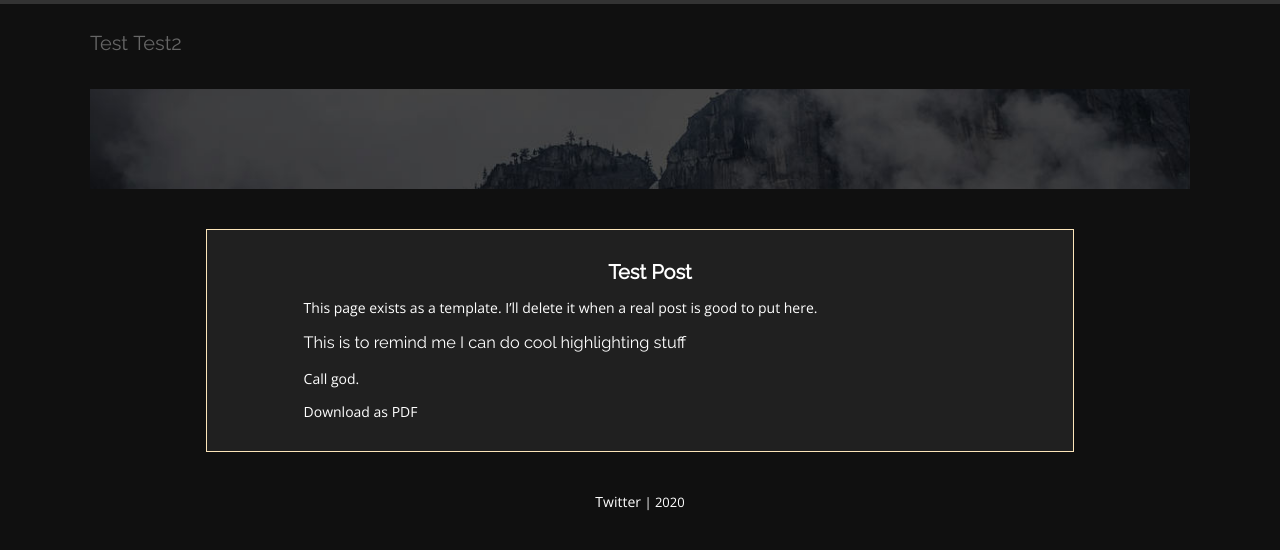
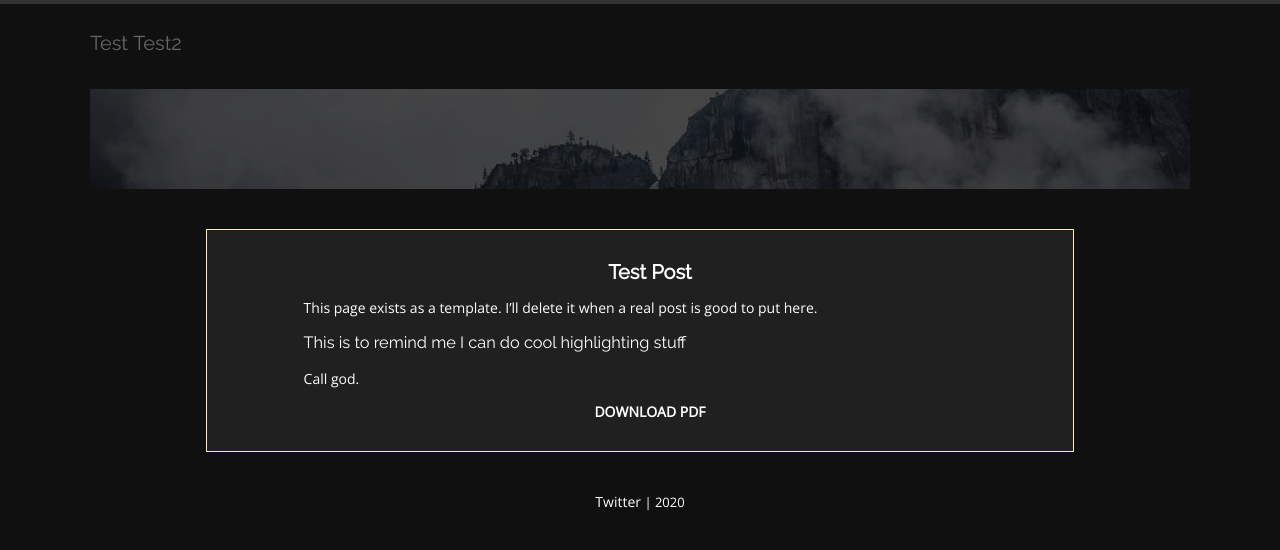
Before and after one commit to Blake-Cash/writing-site, a Jekyll site: the page built from _posts/2015-12-14-post1.md, in a window 1280 px wide. Shown: the top 550 px of the page. Built offline with Jekyll 4.4.1, drawn with Linux system fonts in a browser that asks for light colours; some web fonts are replaced.

Commit message:
Pretty PDF link

```diff
--- a/_layouts/blog.html
+++ b/_layouts/blog.html
@@ -23,9 +23,9 @@
 				<h1 id='page-title'>{{page.title}}</h1>
 				{{content}}
 
-				<a id='blog-links' href="{{site.baseurl}}/pdfs/{{page.pdf}}.pdf">Download as PDF</a>
-
-				<br />
+				<div id='blog-links'>
+					<a id='blog-links' href="{{site.baseurl}}/pdfs/{{page.pdf}}.pdf">DOWNLOAD PDF</a>
+				</div>
 
 			</div>
 
--- a/_posts/2015-12-14-post1.md
+++ b/_posts/2015-12-14-post1.md
@@ -2,7 +2,6 @@
 layout: blog
 title: Test Post
 category: blog
-tags: []
 summary: A test post.
 image: /images/blog/post1.jpg
 pdf: testDocument
--- a/css/main.css
+++ b/css/main.css
@@ -225,6 +225,11 @@ margin: 20px 5px 0px 0px;
 	text-align: center;
 }
 
+#blog-links {
+	text-align: center;
+	font-weight: 800;
+}
+
 #page {
 	width: 80%;
 	color: #ffffff;
```
